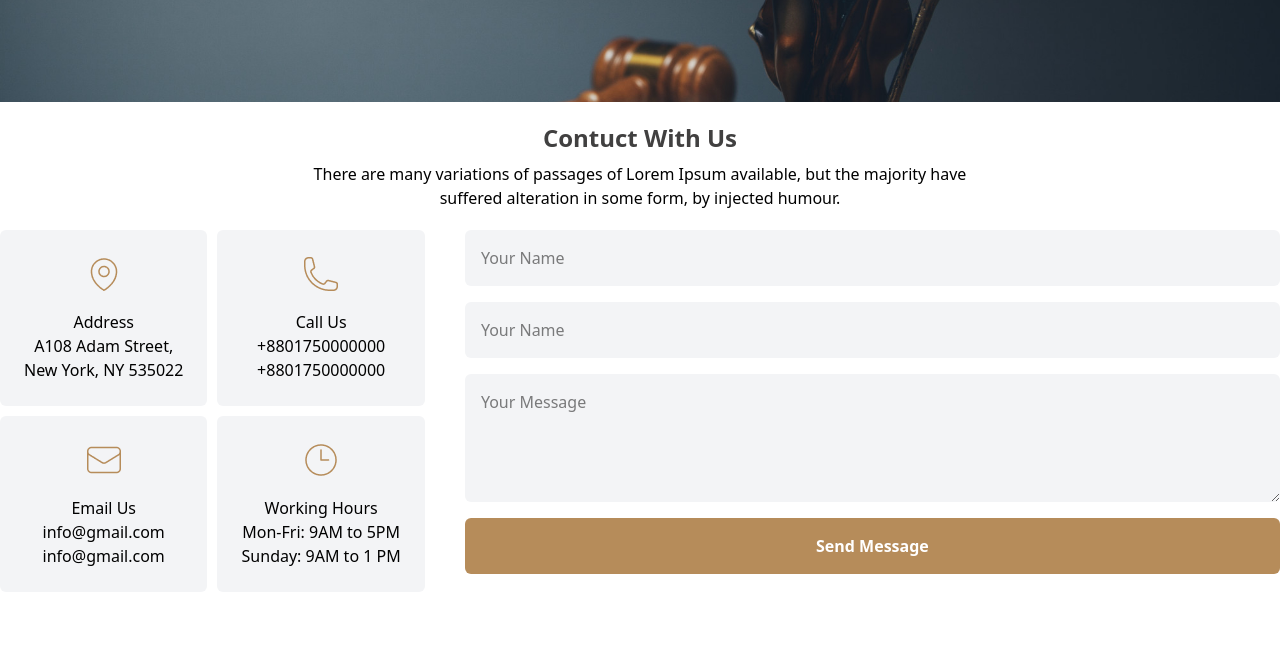
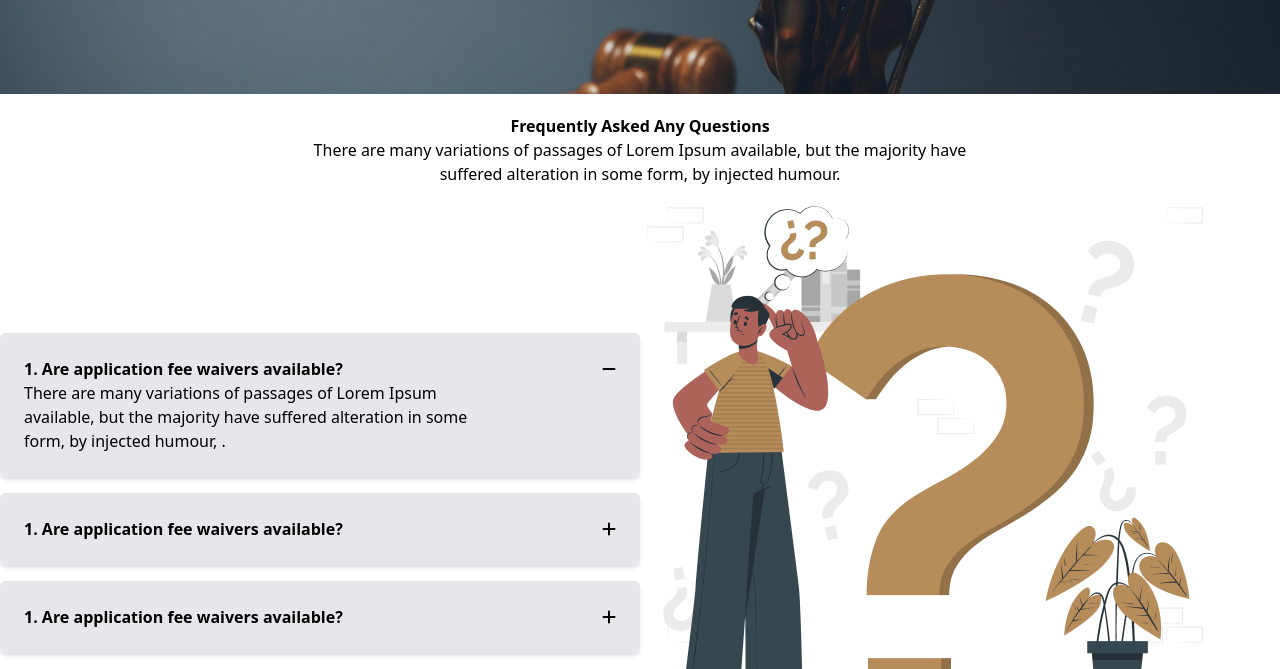
Before and after one commit to galibhub/legal-solution, a website: page index.html in a window 1280 px wide. Shown: the part 1850-2519 px from the top of the page. Drawn offline with Linux system fonts and the light colour scheme.

Commit message:
Added Frequentlt Asked Question Section

```diff
--- a/index.html
+++ b/index.html
@@ -38,7 +38,7 @@
 
 
     <main>
-        <section class="bg-banner h-auto max-w-7xl mx-auto my-2">
+        <section class="bg-banner h-auto max-w-7xl mx-auto my-2 mt-5">
 
 
             <h2 class="text-white font-extrabold text-7xl text-center py-7">We Provide Effective Legal Solutions</h2>
@@ -55,7 +55,7 @@
             </div>
         </section>
         <!-- the legal practise area-->
-        <section class="mx-10 my-10">
+        <section class="mx-10 my-10 mt-5">
             <div class="h-auto max-w-7xl  mx-auto">
 
                 <div class="text-center mb-8">
@@ -134,7 +134,7 @@
             </div>
         </section>
         <!-- Client Say Section-->
-        <section class=" h-auto max-w-7xl mx-auto my-2">
+        <section class=" h-auto max-w-7xl mx-auto my-2 mt-5">
 
             <div>
                 <div class="text-center">
@@ -159,6 +159,56 @@
             </div>
         </section>
 
+        <!--Frequently Asked Section-->
+
+        <section class="mt-5 max-w-7xl mx-auto my-2">
+            <div class="text-center">
+                <h2 class="text-black-100 font-extrabold">Frequently Asked Any Questions</h2>
+                <p class="text-gray-200-100">There are many variations of passages of Lorem Ipsum available, but the
+                    majority have <br> suffered
+                    alteration in some form, by injected humour.</p>
+
+            </div>
+
+            <div class="flex justify-between items-center  mt-5">
+
+                <div class="flex flex-col justify-items-start gap-4 w-1/2">
+                    <div class="bg-gray-200 shadow-md p-6 rounded-md ">
+                        <div class="flex justify-between items-center text-center">
+                            <h2 class="text-black font-extrabold">1. Are application fee waivers available?</h2>
+                            <span><i class="fa-solid fa-minus"></i></span>
+                        </div>
+                        <div class="">
+                            <p>There are many variations of passages of Lorem Ipsum <br>available, but the majority have
+                                suffered alteration in some <br>form, by injected humour, . </p>
+                        </div>
+                    </div>
+
+                    <div class="bg-gray-200 shadow-md p-6 rounded-md ">
+                        <div class="flex justify-between items-center text-center">
+                            <h2 class="text-black font-extrabold">1. Are application fee waivers available?</h2>
+                            <span><i class="fa-solid fa-plus"></i></span>
+                        </div>
+
+                    </div>
+
+                     <div class="bg-gray-200 shadow-md p-6 rounded-md ">
+                        <div class="flex justify-between items-center text-center">
+                            <h2 class="text-black font-extrabold">1. Are application fee waivers available?</h2>
+                            <span><i class="fa-solid fa-plus"></i></span>
+                        </div>
+
+                    </div>
+                </div>
+                <div class="w-1/2">
+                       <img src="images/faq.png" alt="">
+                </div>
+
+            </div>
+
+        </section>
+
+        <!--Frequently Asked Section-->
         <section class=" h-auto max-w-7xl mx-auto my-2">
             <div class="text-center mt-5">
                 <h2 class=" text-[#414040] font-extrabold text-2xl">Contuct With Us</h2>
```
Also changed, not shown: src/output.css.
